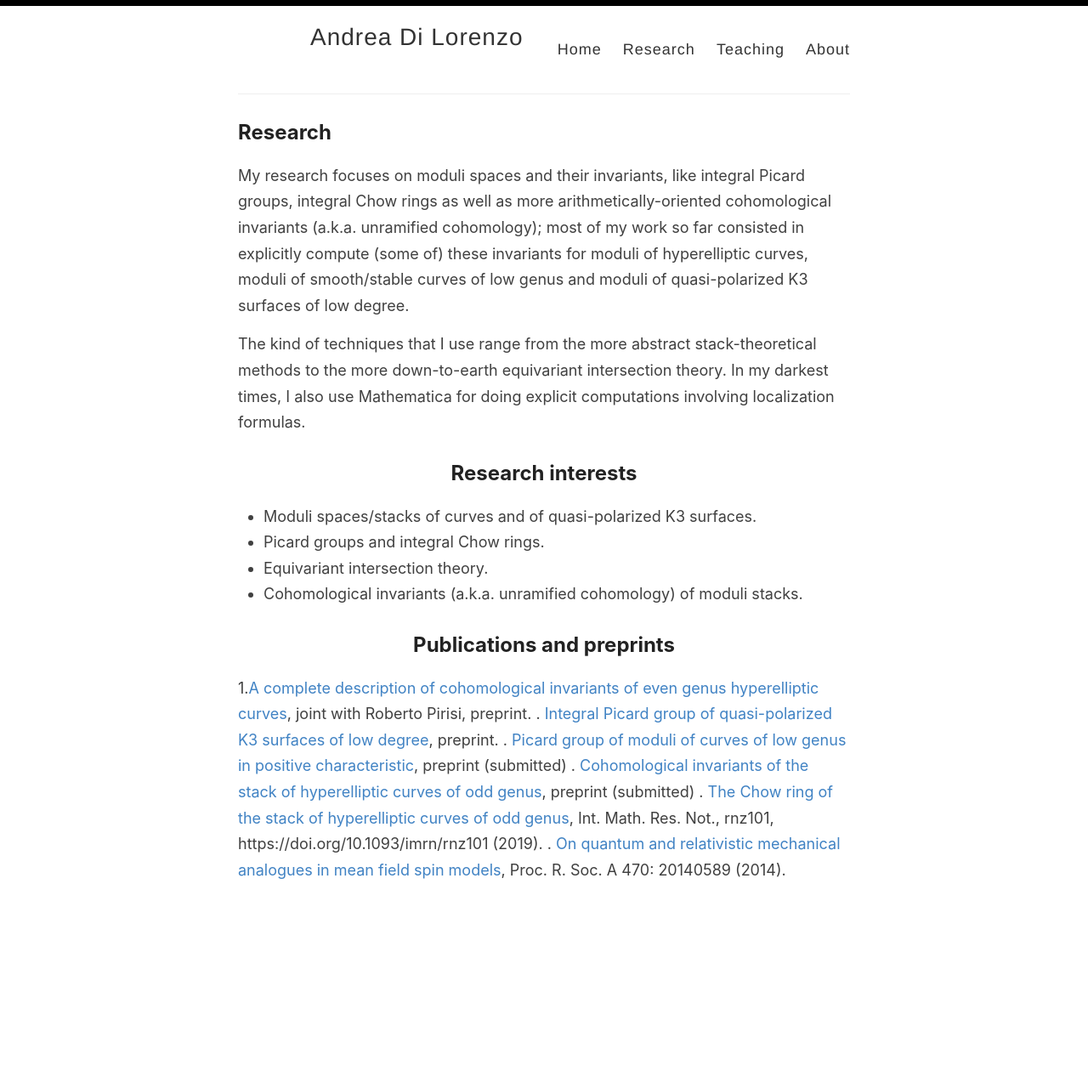
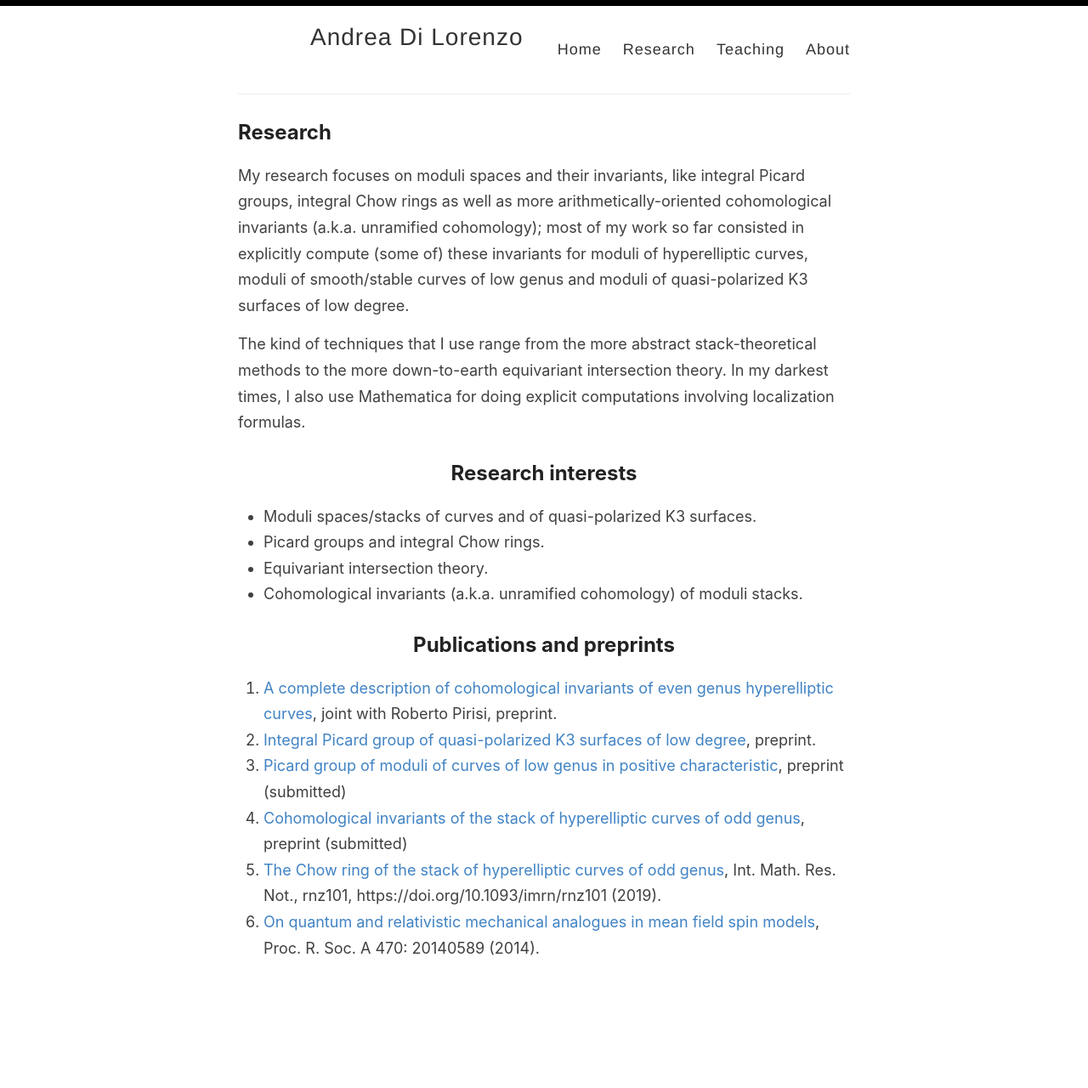
Before and after one commit to anddil/anddil.github.io, a Jekyll site: the page built from _pages/research.md, in a window 1280 px wide. Shown: the whole page at 85% size. Built offline with Jekyll 4.4.1, drawn with Linux system fonts in a browser that asks for light colours; before the commit the page ends 1188 px from its top, so only the background shows below that; some of the changed lines change nothing that is shown.

Commit message:
Update research.md

```diff
--- a/_pages/research.md
+++ b/_pages/research.md
@@ -17,9 +17,9 @@
 
 ## Publications and preprints
 
-1.[A complete description of cohomological invariants of even genus hyperelliptic curves](https://arxiv.org/abs/1911.04005), joint with Roberto Pirisi, preprint.
-. [Integral Picard group of quasi-polarized K3 surfaces of low degree](https://arxiv.org/abs/1910.08758), preprint.
-. [Picard group of moduli of curves of low genus in positive characteristic](https://arxiv.org/abs/1812.01913), preprint (submitted)
-. [Cohomological invariants of the stack of hyperelliptic curves of odd genus](https://arxiv.org/abs/1804.02216), preprint (submitted)
-. [The Chow ring of the stack of hyperelliptic curves of odd genus](https://arxiv.org/abs/1802.04519), Int. Math. Res. Not., rnz101, https://doi.org/10.1093/imrn/rnz101 (2019).
-. [On quantum and relativistic mechanical analogues in mean field spin models](https://arxiv.org/abs/1407.5009), Proc. R. Soc. A 470: 20140589 (2014).
+1. [A complete description of cohomological invariants of even genus hyperelliptic curves](https://arxiv.org/abs/1911.04005), joint with Roberto Pirisi, preprint.
+2. [Integral Picard group of quasi-polarized K3 surfaces of low degree](https://arxiv.org/abs/1910.08758), preprint.
+3. [Picard group of moduli of curves of low genus in positive characteristic](https://arxiv.org/abs/1812.01913), preprint (submitted)
+4. [Cohomological invariants of the stack of hyperelliptic curves of odd genus](https://arxiv.org/abs/1804.02216), preprint (submitted)
+5. [The Chow ring of the stack of hyperelliptic curves of odd genus](https://arxiv.org/abs/1802.04519), Int. Math. Res. Not., rnz101, https://doi.org/10.1093/imrn/rnz101 (2019).
+6. [On quantum and relativistic mechanical analogues in mean field spin models](https://arxiv.org/abs/1407.5009), Proc. R. Soc. A 470: 20140589 (2014).
```
